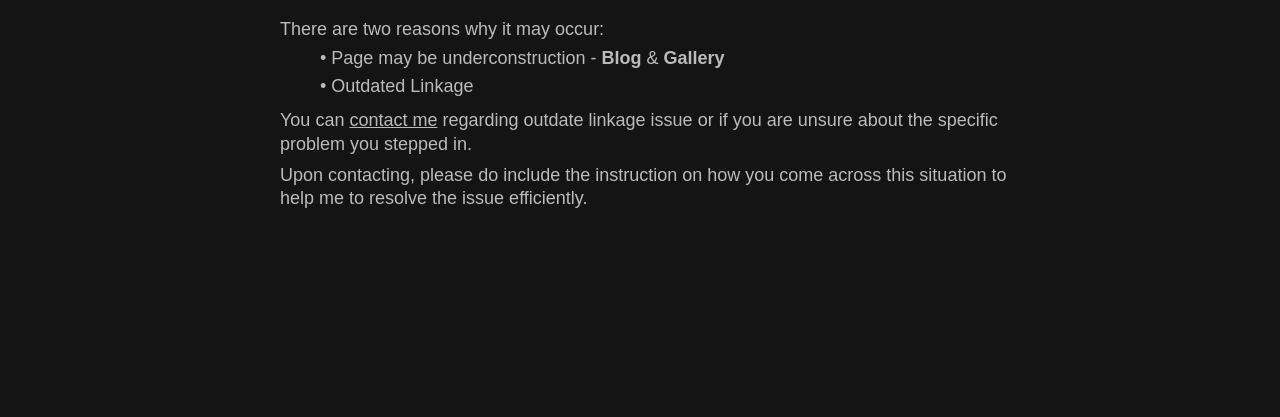
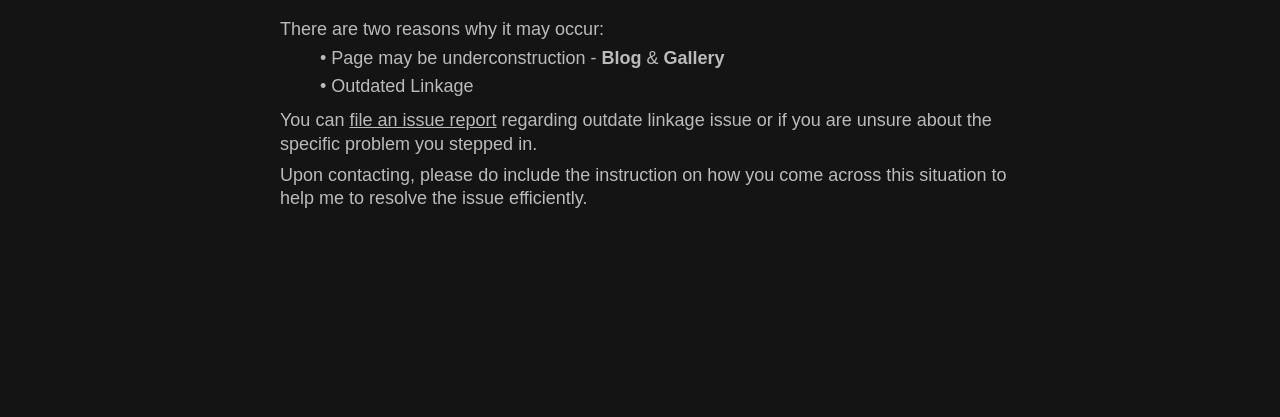
Before and after one commit to UniKerogen/UniKerogen.github.io, a plain HTML site: page 404.html in a window 1280 px wide. Shown: the part 383-800 px from the top of the page. Drawn offline with Linux system fonts and the light colour scheme.

Commit message:
404 Update - Issue Link

```diff
--- a/404.html
+++ b/404.html
@@ -120,7 +120,7 @@
             <p style="padding-left: 40px">There are two reasons why it may occur:</p>
             <p style="margin-top: -18px; padding-left: 80px">&#x2022; Page may be underconstruction - <strong>Blog</strong> & <strong>Gallery</strong></p>
             <p style="margin-top: -18px; padding-left: 80px">&#x2022; Outdated Linkage</p>
-            <p style="margin-top: -10px; padding-left: 40px; line-height: 1.3;">You can <a href="about.html#contactInformation" style="color: inherit">contact me</a> regarding outdate linkage issue or if you are unsure about the specific problem you stepped in.</p>
+            <p style="margin-top: -10px; padding-left: 40px; line-height: 1.3;">You can <a href="https://github.com/UniKerogen/UniKerogen.github.io/issues" style="color: inherit">file an issue report</a> regarding outdate linkage issue or if you are unsure about the specific problem you stepped in.</p>
             <p style="margin-top: -10px; padding-left: 40px; line-height: 1.3;">Upon contacting, please do include the instruction on how you come across this situation to help me to resolve the issue efficiently.</p>
         </div>
     </section>
```
